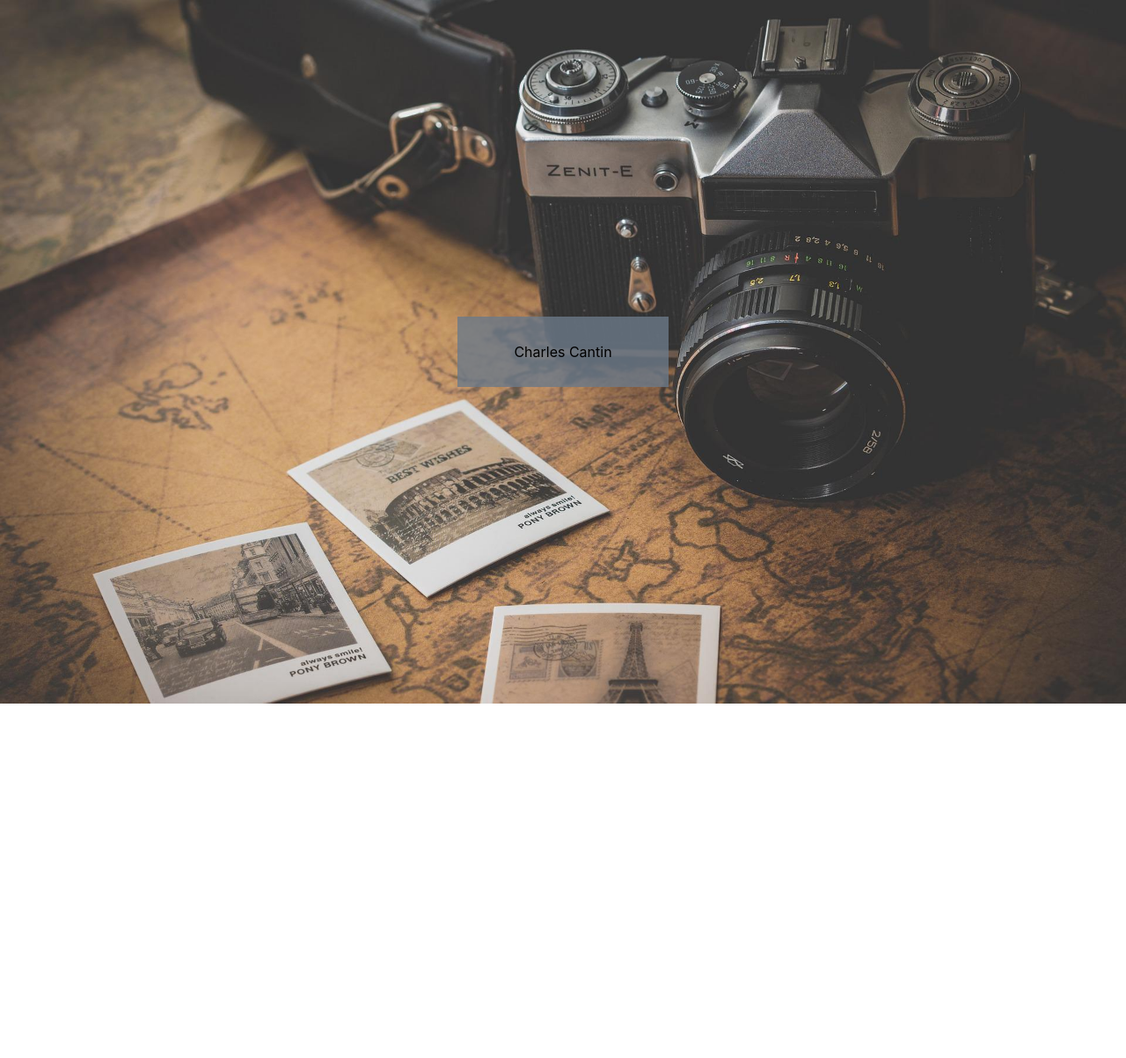
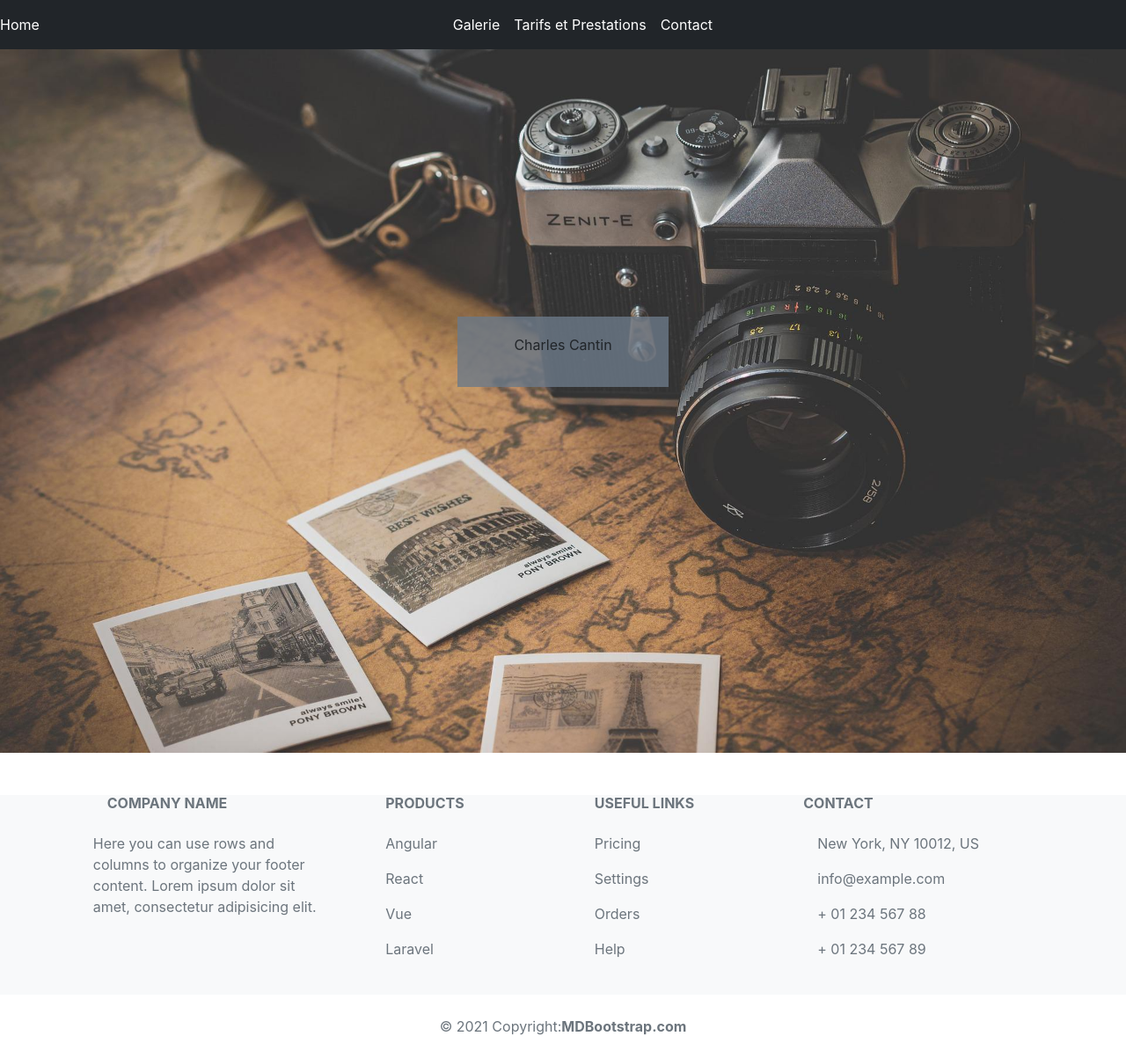
Before and after one commit to michelmyseth/studi_website_front_portfolio, a React (Create React App) app: page / in a window 1280 px wide. Shown: the whole page at 88% size. Before the commit the page ends 800 px from the top, so only its background shows below. Built offline with nearby package versions, Linux system fonts and the light colour scheme.

Commit message:
add nav bar + footer

```diff
--- a/package.json
+++ b/package.json
@@ -6,8 +6,11 @@
     "@testing-library/jest-dom": "^5.16.4",
     "@testing-library/react": "^13.3.0",
     "@testing-library/user-event": "^13.5.0",
+    "bootstrap": "^5.1.3",
     "react": "^18.2.0",
+    "react-bootstrap": "^2.4.0",
     "react-dom": "^18.2.0",
+    "react-router-dom": "^6.3.0",
     "react-scripts": "5.0.1",
     "web-vitals": "^2.1.4"
   },
--- a/public/index.html
+++ b/public/index.html
@@ -25,6 +25,12 @@
       Learn how to configure a non-root public URL by running `npm run build`.
     -->
     <title>React App</title>
+    <link
+  rel="stylesheet"
+  href="https://cdn.jsdelivr.net/npm/bootstrap@5.2.0-beta1/dist/css/bootstrap.min.css"
+  integrity="sha384-0evHe/X+R7YkIZDRvuzKMRqM+OrBnVFBL6DOitfPri4tjfHxaWutUpFmBp4vmVor"
+  crossorigin="anonymous"
+/>
   </head>
   <body>
     <noscript>You need to enable JavaScript to run this app.</noscript>
--- a/src/App.js
+++ b/src/App.js
@@ -1,9 +1,21 @@
 import './App.css';
+import Footer from './component/footer/Footer';
 import Home from './component/home/Home';
+import Navbar from './component/navbar/Navbar';
+import {Routes, Route} from "react-router-dom";
+import Galerie from './component/galerie/Galerie';
+
 
 function App() {
   return (
-   <Home/>
+    <>
+    <Navbar/>
+    <Routes>
+      <Route path="/" element={<Home/>}/>
+      <Route path="/Galerie" element={<Galerie/>}/>
+    </Routes>
+    <Footer/>
+    </>
    );
 }
 
--- /dev/null
+++ b/src/component/footer/Footer.js
@@ -0,0 +1,82 @@
+import React from "react";
+import './FooterStyle.css';
+
+function Footer(){
+    return(
+
+<>
+<footer class="text-center text-lg-start bg-light text-muted">
+
+
+  <section class="">
+    <div class="container text-center text-md-start mt-5">
+      <div class="row mt-3">
+        <div class="col-md-3 col-lg-4 col-xl-3 mx-auto mb-4">
+          <h6 class="text-uppercase fw-bold mb-4">
+            <i class="fas fa-gem me-3"></i>Company name
+          </h6>
+          <p>
+            Here you can use rows and columns to organize your footer content. Lorem ipsum
+            dolor sit amet, consectetur adipisicing elit.
+          </p>
+        </div>
+
+        <div class="col-md-2 col-lg-2 col-xl-2 mx-auto mb-4">
+          <h6 class="text-uppercase fw-bold mb-4">
+            Products
+          </h6>
+          <p>
+            <a href="#!" class="text-reset">Angular</a>
+          </p>
+          <p>
+            <a href="#!" class="text-reset">React</a>
+          </p>
+          <p>
+            <a href="#!" class="text-reset">Vue</a>
+          </p>
+          <p>
+            <a href="#!" class="text-reset">Laravel</a>
+          </p>
+        </div>
+        <div class="col-md-3 col-lg-2 col-xl-2 mx-auto mb-4">
+          <h6 class="text-uppercase fw-bold mb-4">
+            Useful links
+          </h6>
+          <p>
+            <a href="#!" class="text-reset">Pricing</a>
+          </p>
+          <p>
+            <a href="#!" class="text-reset">Settings</a>
+          </p>
+          <p>
+            <a href="#!" class="text-reset">Orders</a>
+          </p>
+          <p>
+            <a href="#!" class="text-reset">Help</a>
+          </p>
+        </div>
+        <div class="col-md-4 col-lg-3 col-xl-3 mx-auto mb-md-0 mb-4">
+          <h6 class="text-uppercase fw-bold mb-4">
+            Contact
+          </h6>
+          <p><i class="fas fa-home me-3"></i> New York, NY 10012, US</p>
+          <p>
+            <i class="fas fa-envelope me-3"></i>
+            info@example.com
+          </p>
+          <p><i class="fas fa-phone me-3"></i> + 01 234 567 88</p>
+          <p><i class="fas fa-print me-3"></i> + 01 234 567 89</p>
+        </div>
+      </div>
+    </div>
+  </section>
+  <div class="text-center p-4" style={{backgroundColor: 'white'}}>
+    © 2021 Copyright:
+    <a class="text-reset fw-bold" href="https://mdbootstrap.com/">MDBootstrap.com</a>
+  </div>
+</footer>
+</>
+    )
+}
+
+export default Footer;
--- /dev/null
+++ b/src/component/galerie/Galerie.js
@@ -0,0 +1,24 @@
+import React from "react";
+import './GalerieStyle.css';
+
+function Galerie(){
+    return(
+        <div className="content-container">
+        <h5>wewqeqw</h5>
+        <p>What is Lorem Ipsum?
+Lorem Ipsum is simply dummy text of the printing and typesetting industry. Lorem Ipsum has been the industry's standard dummy text ever since the 1500s, when an unknown printer took a galley of type and scrambled it to make a type specimen book. It has survived not only five centuries, but also the leap into electronic typesetting, remaining essentially unchanged. It was popularised in the 1960s with the release of Letraset sheets containing Lorem Ipsum passages, and more recently with desktop publishing software like Aldus PageMaker including versions of Lorem Ipsum.
+
+Why do we use it?
+It is a long established fact that a reader will be distracted by the readable content of a page when looking at its layout. The point of using Lorem Ipsum is that it has a more-or-less normal distribution of letters, as opposed to using 'Content here, content here', making it look like readable English. Many desktop publishing packages and web page editors now use Lorem Ipsum as their default model text, and a search for 'lorem ipsum' will uncover many web sites still in their infancy. Various versions have evolved over the years, sometimes by accident, sometimes on purpose (injected humour and the like).
+
+
+Where does it come from?
+Contrary to popular belief, Lorem Ipsum is not simply random text. It has roots in a piece of classical Latin literature from 45 BC, making it over 2000 years old. Richard McClintock, a Latin professor at Hampden-Sydney College in Virginia, looked up one of the more obscure Latin words, consectetur, from a Lorem Ipsum passage, and going through the cites of the word in classical literature, discovered the undoubtable source. Lorem Ipsum comes from sections 1.10.32 and 1.10.33 of "de Finibus Bonorum et Malorum" (The Extremes of Good and Evil) by Cicero, written in 45 BC. This book is a treatise on the theory of ethics, very popular during the Renaissance. The first line of Lorem Ipsum, "Lorem ipsum dolor sit amet..", comes from a line in section 1.10.32.
+
+The standard chunk of Lorem Ipsum used since the 1500s is reproduced below for those interested. Sections 1.10.32 and 1.10.33 from "de Finibus Bonorum et Malorum" by Cicero are also reproduced in their exact original form, accompanied by English versions from the 1914 translation by H. Rackham. </p>
+
+    </div>
+    )
+}
+
+export default Galerie;
--- a/src/component/home/HomeStyle.css
+++ b/src/component/home/HomeStyle.css
@@ -15,7 +15,7 @@ body, html, header, h1{
     top: 50%;
     left: 50%;
     transform: translate(-50%, -50%);
-    position: fixed;
+    position: absolute;
     justify-content: center;
     display: flex;
     align-items: center;
--- /dev/null
+++ b/src/component/navbar/Navbar.js
@@ -0,0 +1,46 @@
+import React from "react";
+import './NavbarStyle.css';
+import {Link} from 'react-router-dom'
+
+function Navbar(){
+    return (
+<nav className="navbar navbar-expand-lg navbar-dark bg-dark">
+<li className="nav-link"><Link to="/">
+          Home </Link>
+        </li>
+  <button
+    className="navbar-toggler"
+    type="button"
+    data-toggle="collapse"
+    data-target="#navbarNavDropdown"
+    aria-controls="navbarNavDropdown"
+    aria-expanded="false"
+    aria-label="Toggle navigation"
+  >
+    <span className="navbar-toggler-icon"></span>
+  </button>
+  <div className="collapse justify-content-center navbar-collapse" id="navbarNavDropdown">
+    <ul className="navbar-nav">
+      <li className="nav-item active">
+        <li className="nav-link"><Link to="/galerie">
+          Galerie </Link>
+        </li>
+
+      </li>
+      <li className="nav-item">
+        <a className="nav-link" href="c">
+           Tarifs et Prestations
+        </a>
+      </li>
+      <li className="nav-item">
+        <a className="nav-link" href="d">
+          Contact
+        </a>
+      </li>
+    </ul>
+  </div>
+</nav>
+    )
+}
+
+export default Navbar;
--- /dev/null
+++ b/src/component/navbar/NavbarStyle.css
@@ -0,0 +1,8 @@
+.navbar-brand{
+    padding-left: 20px;
+}
+
+a{
+    color: white !important;
+    text-decoration: none;
+}
--- a/src/index.js
+++ b/src/index.js
@@ -3,12 +3,16 @@ import ReactDOM from 'react-dom/client';
 import './index.css';
 import App from './App';
 import reportWebVitals from './reportWebVitals';
+import { BrowserRouter } from 'react-router-dom';
 
 const root = ReactDOM.createRoot(document.getElementById('root'));
+
 root.render(
   <React.StrictMode>
+  <BrowserRouter>
     <App />
-  </React.StrictMode>
+  </BrowserRouter>
+  </React.StrictMode>,
 );
 
 // If you want to start measuring performance in your app, pass a function
```
Also changed, not shown: src/component/footer/FooterStyle.css (added), src/component/galerie/GalerieStyle.css (added), 1 other file (tests, documents, lock files or other folders).
